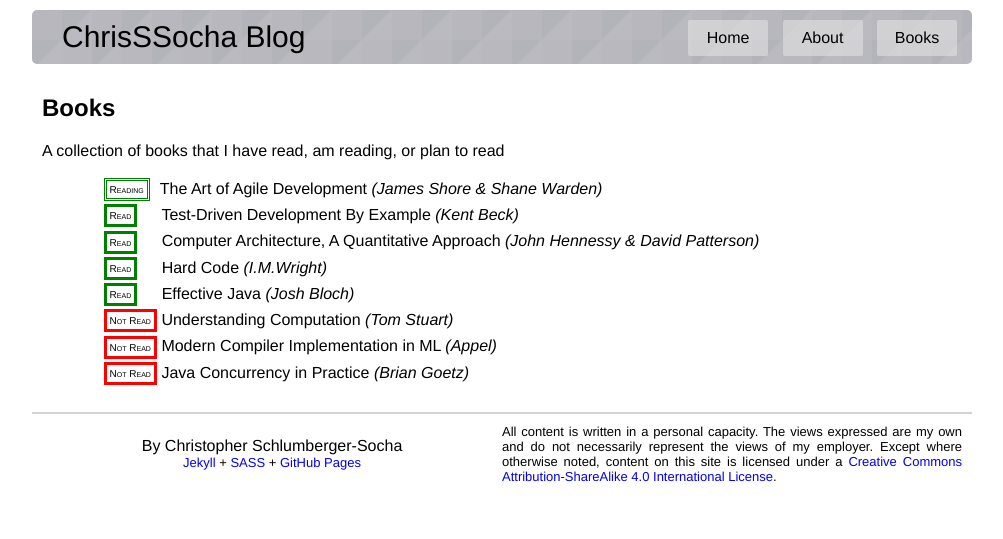
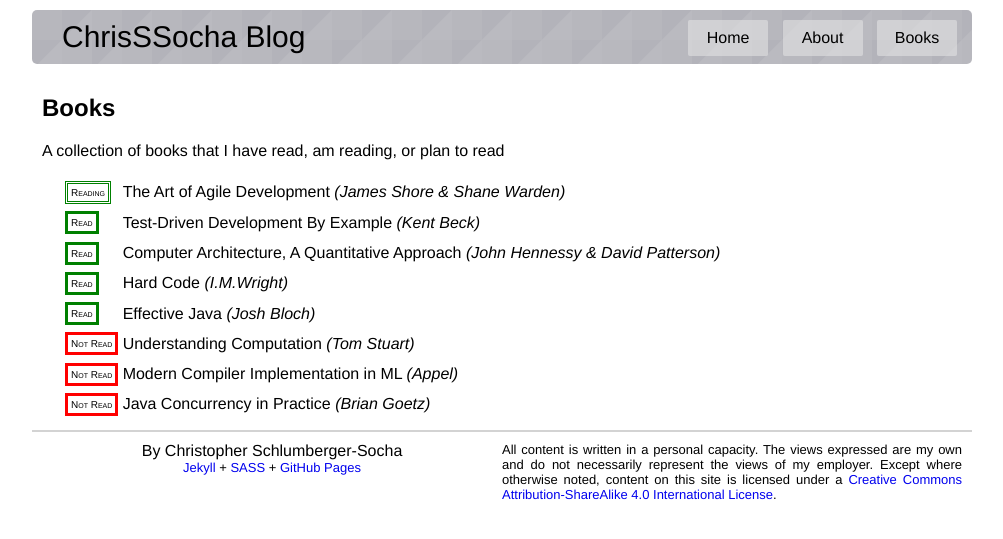
Before and after one commit to ChrisSSocha/ChrisSSocha.github.io, a Jekyll site: the page built from books/index.md, in a window 1280 px wide. Shown: the top 539 px of the page, without its empty margins (138-1141 px from the left). Built offline with Jekyll 4.4.1, drawn with Linux system fonts in a browser that asks for light colours; nearby versions of some CDN libraries; Markdown is read by kramdown in place of the engine named in the settings.

Commit message:
Changed CSS styling for footer and lists

```diff
--- a/_layouts/list.html
+++ b/_layouts/list.html
@@ -6,16 +6,20 @@ layout: default
 <div class="post">
 	{{ content }}
 
-	<ul class="list">
+	<table class="list">
     {% for data in site.data %}
         {% if data contains page.list %}
             {% for item in data[1] %}
-                <li><span class="{{ item.status }}"></span> {{ item.title }}
+                <tr>
+                <td class="status"><span class="{{ item.status }}"></span></td>
+                <td>{{ item.title }}
                 {% if item.comments %}
                     <em>({{ item.comments }})</em>
                 {% endif %}
+            </td>
+                <td>
             {% endfor %}
         {% endif %}
     {% endfor %}
-	</ul>
+	</table>
 </div>
--- a/assets/css/main.css
+++ b/assets/css/main.css
@@ -88,32 +88,30 @@ a {
   min-height: 300px; }
 
 .footer {
-  display: table;
   border-top: solid;
   border-top-width: 2px;
   border-top-color: lightgray;
   text-align: center;
   padding: 10px; }
-
-.footer-content {
-  display: table-cell;
-  width: 50%;
-  vertical-align: middle; }
+  .footer .footer-content {
+    float: left;
+    width: 50%; }
+  .footer .license {
+    float: right;
+    width: 50%;
+    text-align: justify;
+    font-size: 13px; }
 
 .small-font {
   font-size: 13px; }
 
-.license {
-  display: table-cell;
-  width: 50%;
-  text-align: justify;
-  font-size: 13px; }
-
 .posts {
-  list-style-type: none;
-  margin-bottom: 2em; }
-  .posts li {
-    line-height: 1.75em; }
+  margin-bottom: 2em;
+  margin-left: 20px;
+  line-height: 1.75em; }
+  .posts .date {
+    min-width: 110px;
+    vertical-align: top; }
   .posts span {
     color: #aaa;
     font-family: Monaco, "Courier New", monospace;
@@ -121,13 +119,16 @@ a {
 
 .list {
   list-style-type: none;
-  line-height: 25px; }
+  line-height: 25px;
+  margin-left: 20px; }
   .list span {
     padding: 3px;
     font-variant: small-caps;
     font-size: x-small;
     vertical-align: middle;
     border-style: solid; }
+  .list .status {
+    vertical-align: top; }
   .list .watched, .list .read {
     margin-right: 20px;
     border-color: green; }
```
Also changed, not shown: assets/css/main.scss (+23 -19 lines), index.html (+6 -3 lines).
